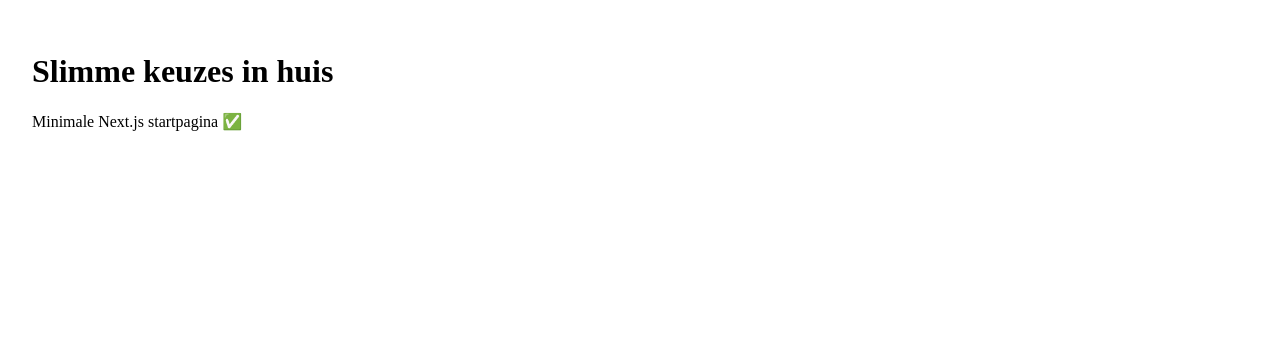
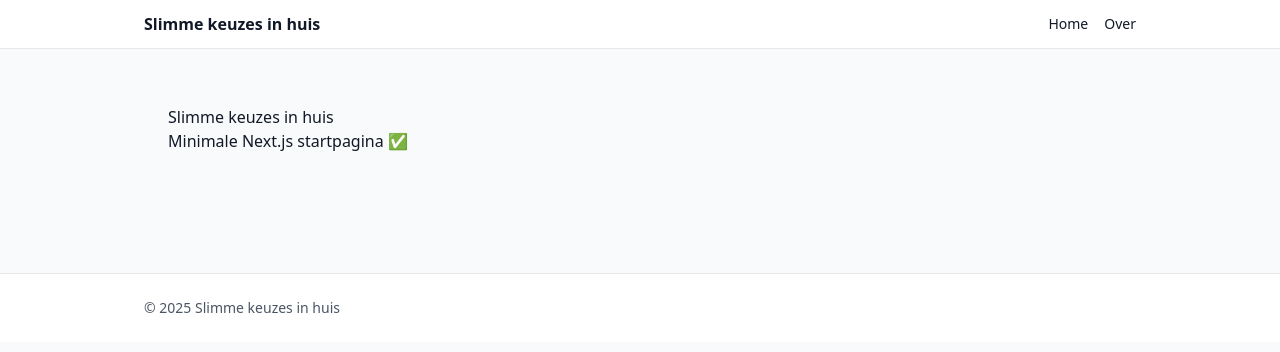
Before and after one commit to slimmekeuzesinhuis/slimmekeuzesinhuis, a Next.js app: page / in a window 1280 px wide. Shown: the top 352 px of the page. Built offline with nearby package versions, Linux system fonts and the light colour scheme.

Commit message:
Feature/UI base (#22)
* Update package.json

added:
"tailwindcss": "^3.4.10",
"postcss": "^8.4.41",
"autoprefixer": "^10.4.20"

* Create tailwind.config.js

* Create postcss.config.js

* Create globals.css

* Update layout.js

* Update package.json

```diff
--- /dev/null
+++ b/app/globals.css
@@ -0,0 +1,6 @@
+@tailwind base;
+@tailwind components;
+@tailwind utilities;
+
+/* basis tokens (optioneel) */
+:root { --brand: #0ea5e9; }
--- a/app/layout.js
+++ b/app/layout.js
@@ -1,9 +1,32 @@
+import "./globals.css";
+
 export const metadata = { title: "Slimme keuzes in huis" };
 
 export default function RootLayout({ children }) {
   return (
     <html lang="nl">
-      <body>{children}</body>
+      <body className="min-h-screen bg-gray-50 text-gray-900">
+        {/* HEADER */}
+        <header className="border-b bg-white">
+          <nav className="mx-auto max-w-5xl px-4 py-3 flex items-center justify-between">
+            <a href="/" className="font-semibold">Slimme keuzes in huis</a>
+            <div className="flex gap-4 text-sm">
+              <a href="/" className="hover:underline">Home</a>
+              <a href="/over" className="hover:underline">Over</a>
+            </div>
+          </nav>
+        </header>
+
+        {/* MAIN */}
+        <main className="mx-auto max-w-5xl px-4 py-8">{children}</main>
+
+        {/* FOOTER */}
+        <footer className="mt-16 border-t bg-white">
+          <div className="mx-auto max-w-5xl px-4 py-6 text-sm text-gray-600">
+            © {new Date().getFullYear()} Slimme keuzes in huis
+          </div>
+        </footer>
+      </body>
     </html>
   );
 }
--- a/package.json
+++ b/package.json
@@ -22,7 +22,10 @@
     "eslint": "^8.57.0",
     "eslint-config-next": "^14.2.5",
     "prettier": "^3.3.3",
-    "typescript": "^5.5.4"
+    "typescript": "^5.5.4",
+    "tailwindcss": "^3.4.10",
+    "postcss": "^8.4.41",
+    "autoprefixer": "^10.4.20"
   },
   "engines": { "node": ">=18.17.0" }
 }
--- /dev/null
+++ b/postcss.config.js
@@ -0,0 +1 @@
+module.exports = { plugins: { tailwindcss: {}, autoprefixer: {} } };
--- /dev/null
+++ b/tailwind.config.js
@@ -0,0 +1,6 @@
+/** @type {import('tailwindcss').Config} */
+module.exports = {
+  content: ["./app/**/*.{js,ts,jsx,tsx}"],
+  theme: { extend: {} },
+  plugins: [],
+};
```
